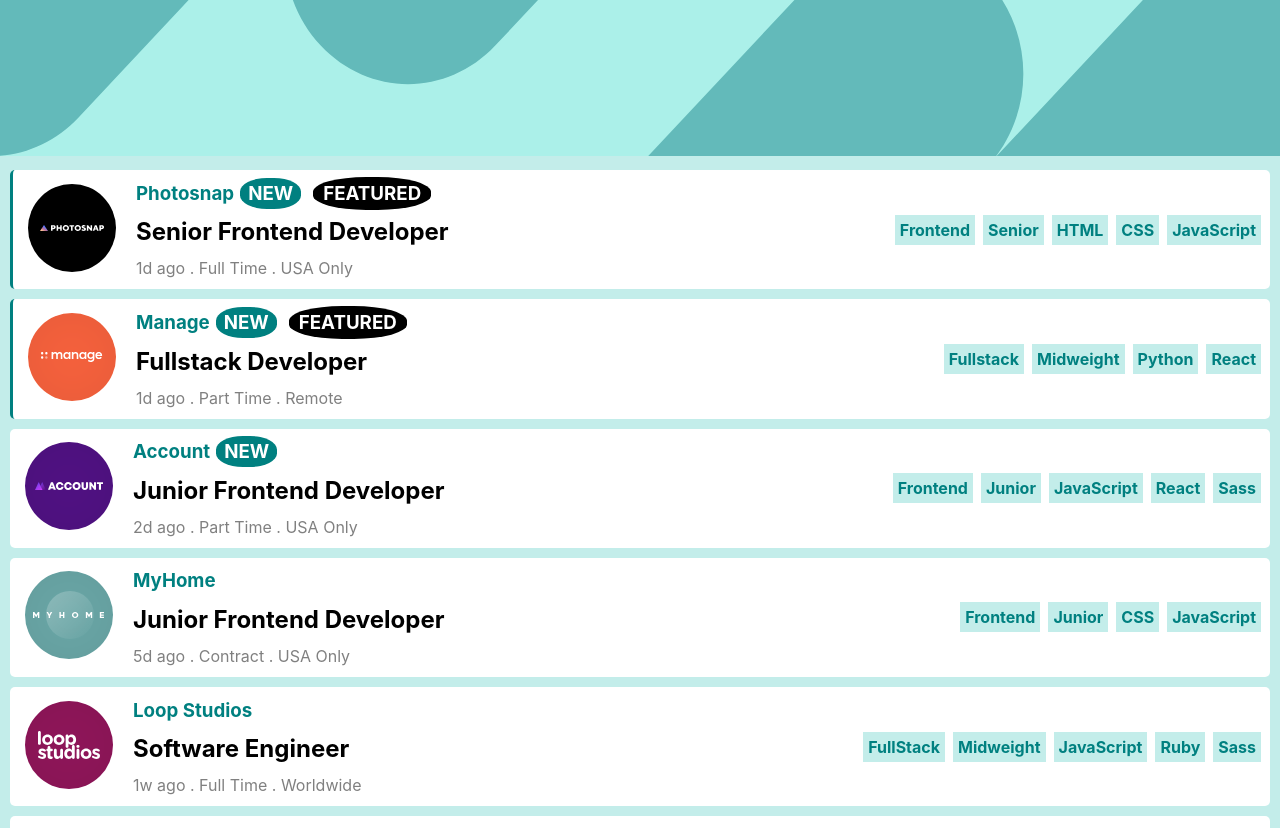
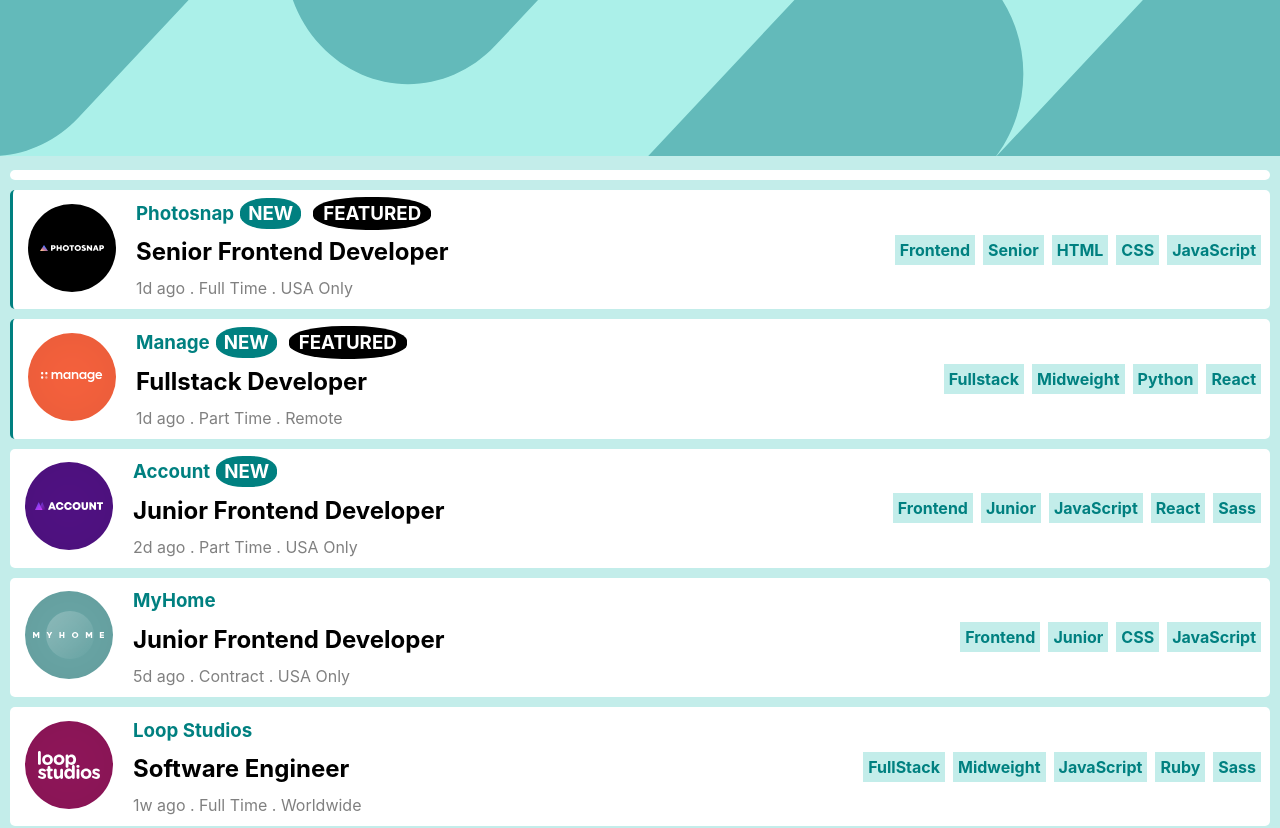
Before and after one commit to minwwgo/job-listings-react, a React (Create React App) app: page / in a window 1280 px wide. Shown: the top 828 px of the page. Built offline with nearby package versions, Linux system fonts and the light colour scheme.

Commit message:
filtering job list

```diff
--- a/src/App.css
+++ b/src/App.css
@@ -11,6 +11,21 @@
   margin: 10px;
   padding:5px;
   border-radius: 5px;
+}
+.row-box-filter{
+  display:flex;
+  background-color:white;
+  margin: 10px;
+  padding:5px;
+  border-radius: 5px;
+
+}
+.row-box-filter-items{
+  color:teal;
+  font-weight: bold;
+  background-color:#c3edea;
+  margin:4px;
+  padding:5px;
 }
 .row-item-one{
   margin-left:20px;
--- a/src/App.js
+++ b/src/App.js
@@ -1,16 +1,62 @@
-import React from 'react';
-import './App.css';
-import Displayjobs from './DisplayJobs';
-import data from './data'
-import { Image } from "react-bootstrap";
-
+import React, { useState, useEffect } from "react";
+import "./App.css";
+import Displayjobs from "./Displayjobs";
+import allData from "./data";
+import { Image,Row } from "react-bootstrap";
 
 
 function App() {
+  const [data, setData] = useState([]);
+
+  useEffect(() => setData(allData), []);
+
+  const [filterjobs, setFilterjobs] = useState([]);
+
+  const isTagInJobs = ({ role, level, tools, languages }) => {
+    if (filterjobs.length === 0) {
+      return true;
+    }
+    const tags = [role, level];
+
+    if (tools) {
+      tags.push(...tools);
+    }
+    if (languages) {
+      tags.push(...languages);
+    }
+    return tags.some((tag) => filterjobs.includes(tag));
+  };
+
+  const filteredData = data.filter(isTagInJobs);
+
+  const handleClick = (item) => {
+    setFilterjobs([...filterjobs, item]);
+  };
+
+  const handleRemove =(chooseJob)=>{
+
+    setFilterjobs(filterjobs.filter(job => job !== chooseJob))
+
+  }
+
   return (
     <div className="App">
-     <Image className="img" src="../images/bg-header-desktop.svg" style={{ width:"100%" , height:156 }}/>
-     <Displayjobs data={data}/>
+      <Image
+        className="img"
+        src="../images/bg-header-desktop.svg"
+        style={{ width: "100%", height: 156 }}
+      />
+      <Row className='row-box-filter'>
+        {filterjobs.length > 0 && filterjobs.map(
+          job=><span
+          onClick={()=>{handleRemove(job)}}
+          className='row-box-filter-items'
+          >{job}</span>)}
+      </Row>
+
+      {filteredData.map((job) => (
+        <Displayjobs job={job} key={job.id} handleClick={handleClick} />
+      ))}
     </div>
   );
 }
--- a/src/DisplayJobs.js
+++ b/src/DisplayJobs.js
@@ -1,20 +1,17 @@
 import React from "react";
 import { Container, Row, Col, Image } from "react-bootstrap";
 
-const DisplayJobs = ({ data }) => {
-  return (
-    <Container>
-      {data.map((job) => {
-        const tags = [job.role, job.level];
+const Displayjobs = ({job,handleClick}) => {
+  const tags = [job.role, job.level];
 
         if (job.languages) {
           tags.push(...job.languages);
         }
         if (job.tools) {
-          tags.push(...job.tools);
-        }
+          tags.push(...job.tools);}
 
-        return (
+  return (
+    <Container>
           <Row className ={`row-box ${job.featured && 'row-add'}`} key={job.id}>
             <Col className="row-img" >
               <Image src={job.logo} roundedCircle />
@@ -33,15 +30,15 @@
             <Col className="row-item-two" >
               {tags
                 ? tags.map((item, index) => {
-                    return <span key={index}>{item}</span>;
+                  return <span
+                  onClick={()=>{handleClick(item)}}
+                  key={index}>{item}</span>;
                   })
                 : ""}
             </Col>
           </Row>
-        );
-      })}
-    </Container>
-  );
-};
+        </Container>
+      )
+    }
 
-export default DisplayJobs;
+export default Displayjobs;
```
